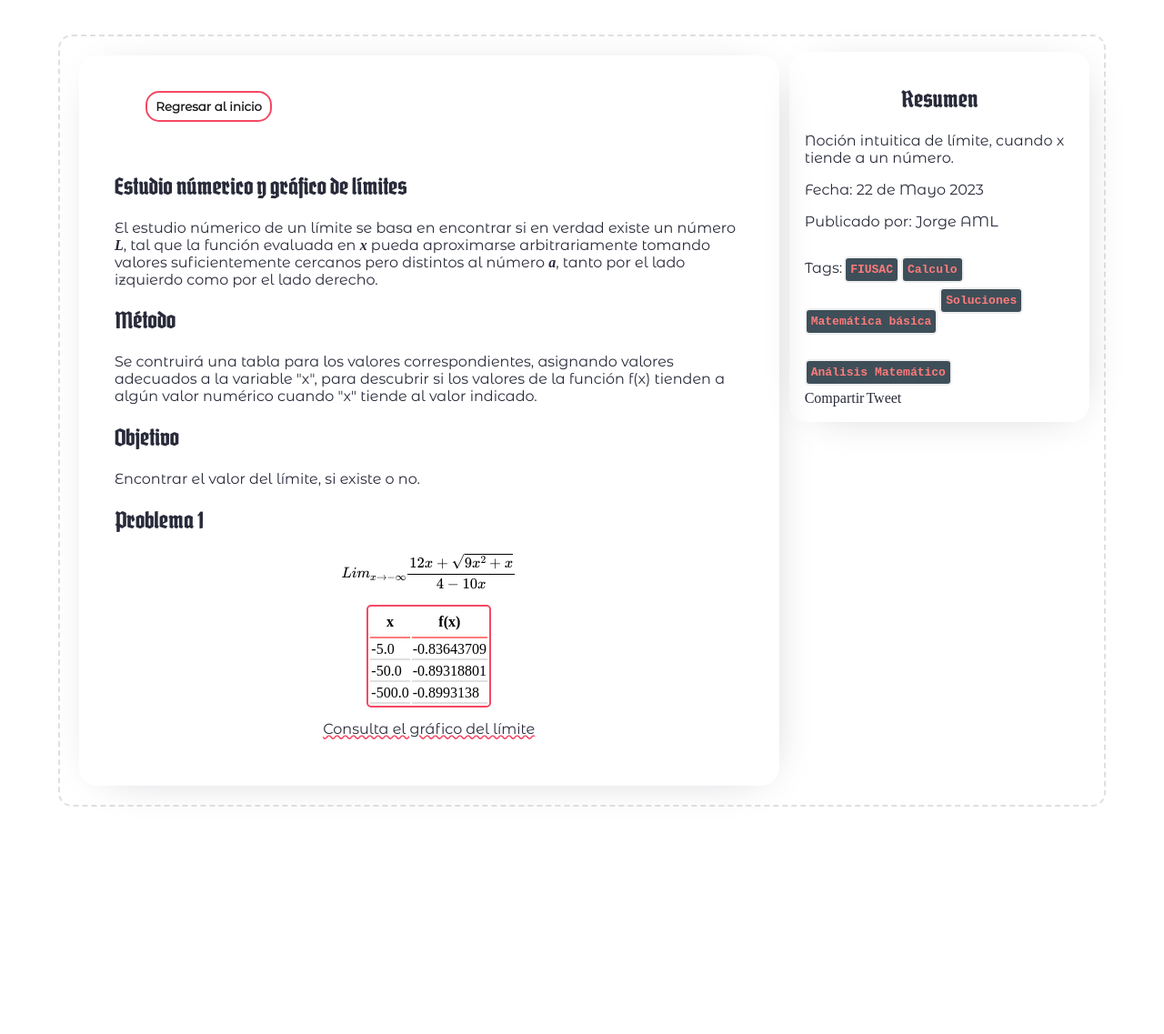
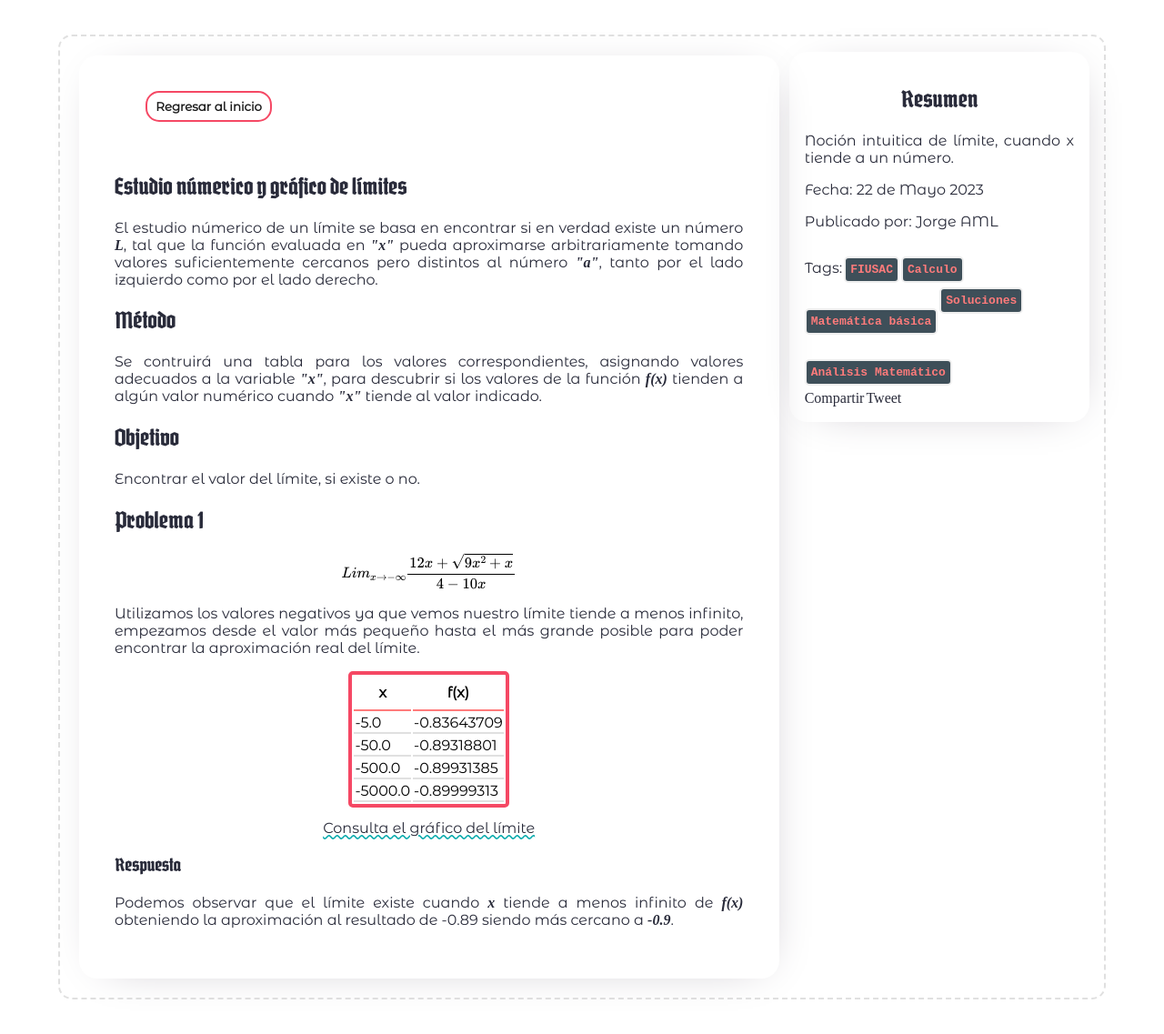
Before and after one commit to jorgeAML/creativeaml, a Jekyll site: the page built from blog_posts/04-06-2023.md, in a window 1280 px wide. Shown: the whole page at 91% size. Built offline with Jekyll 4.4.1, drawn with Linux system fonts in a browser that asks for light colours; some web fonts are replaced; a script that is not in the unit is left out; comment, search, counter and statistics services are not loaded; before the commit the page ends 925 px from its top, so only the background shows below that.

Commit message:
se agrego root en css y una mejor respuesta

```diff
--- a/assets/css/blogPost/webPosts.css
+++ b/assets/css/blogPost/webPosts.css
@@ -1,4 +1,7 @@
 @media (min-width: 1200px) {
+    :root {
+        text-align: justify;
+    }
     .container-post {
         margin: 3% 5% 3% 5%;
         border: 2px dashed var(--c-color-g);
@@ -68,9 +71,10 @@
         margin-left: 10%;
     }
     .l-table {
-        border: 2px solid var(--c-color-o);
+        border: 4px solid var(--c-color-o);
         border-radius: 5px;
         margin: 0 auto 0 auto;
+        font-family: var(--fontMontserrat);
     }
     .l-table tr th {
         text-align: center;
@@ -92,6 +96,6 @@
     .latex-a {
         margin: 0 0 0 0;
         font-family: var(--fontMontserrat);
-        text-decoration: underline wavy var(--c-color-o);
+        text-decoration: underline wavy var(--c-color-c);
     }
 }
--- a/blog_posts/04-06-2023.md
+++ b/blog_posts/04-06-2023.md
@@ -23,10 +23,10 @@ tag5: Análisis Matemático
 <div>
     <h2>Estudio númerico y gráfico de límites</h2>
     <p>
-    El estudio númerico de un límite se basa en encontrar si en verdad existe un número <i>L</i>, tal que la función evaluada en <i>x</i> pueda aproximarse arbitrariamente tomando valores suficientemente cercanos pero distintos al número <i>a</i>, tanto por el lado izquierdo como por el lado derecho.
+    El estudio númerico de un límite se basa en encontrar si en verdad existe un número <i>L</i>, tal que la función evaluada en <i>"x"</i> pueda aproximarse arbitrariamente tomando valores suficientemente cercanos pero distintos al número <i>"a"</i>, tanto por el lado izquierdo como por el lado derecho.
     </p>
     <h2>Método</h2>
-    <p>Se contruirá una tabla para los valores correspondientes, asignando valores adecuados a la variable "x", para descubrir si los valores de la función f(x) tienden a algún valor numérico cuando "x" tiende al valor indicado.</p>
+    <p>Se contruirá una tabla para los valores correspondientes, asignando valores adecuados a la variable <i>"x"</i>, para descubrir si los valores de la función <i>f(x)</i> tienden a algún valor numérico cuando <i>"x"</i> tiende al valor indicado.</p>
     <h2>Objetivo</h2>
     <p>Encontrar el valor del límite, si existe o no.</p>
 </div>
@@ -34,6 +34,9 @@ tag5: Análisis Matemático
 <h2>Problema 1</h2>
 
 $$Lim_{x \rightarrow -\infty} \frac{12x + \sqrt{9x^{2}+x}}{4-10x}$$
+</div>
+<div>
+<p>Utilizamos los valores negativos ya que vemos nuestro límite tiende a menos infinito, empezamos desde el valor más pequeño hasta el más grande posible para poder encontrar la aproximación real del límite.</p>
 <table class="l-table">
     <tr>
         <th>x</th>
@@ -49,11 +52,16 @@ $$Lim_{x \rightarrow -\infty} \frac{12x + \sqrt{9x^{2}+x}}{4-10x}$$
     </tr>
     <tr>
         <td>-500.0</td>
-        <td>-0.8993138</td>
+        <td>-0.89931385</td>
     </tr>
-
+    <tr>
+        <td>-5000.0</td>
+        <td>-0.89999313</td>
+    </tr>
 </table>
 </div>
 <div class="l-container">
     <a class="latex-a" href="https://www.geogebra.org/m/xehr5xuu">Consulta el gráfico del límite</a>
 </div>
+<h3>Respuesta</h3>
+<p>Podemos observar que el límite existe cuando <i>x</i> tiende a menos infinito de <i>f(x)</i> obteniendo la aproximación al resultado de -0.89 siendo más cercano a <i>-0.9</i>.</p>
```
